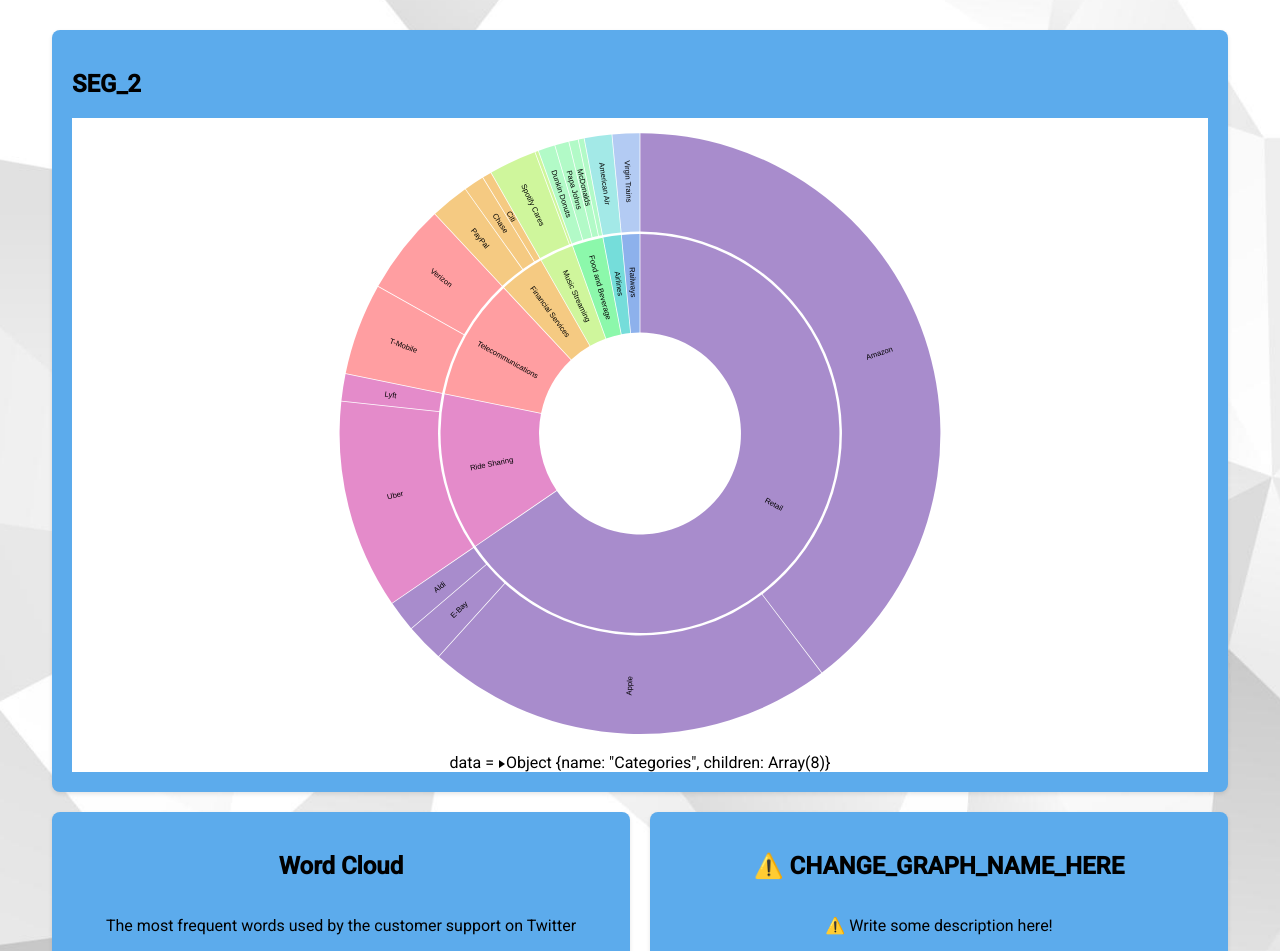
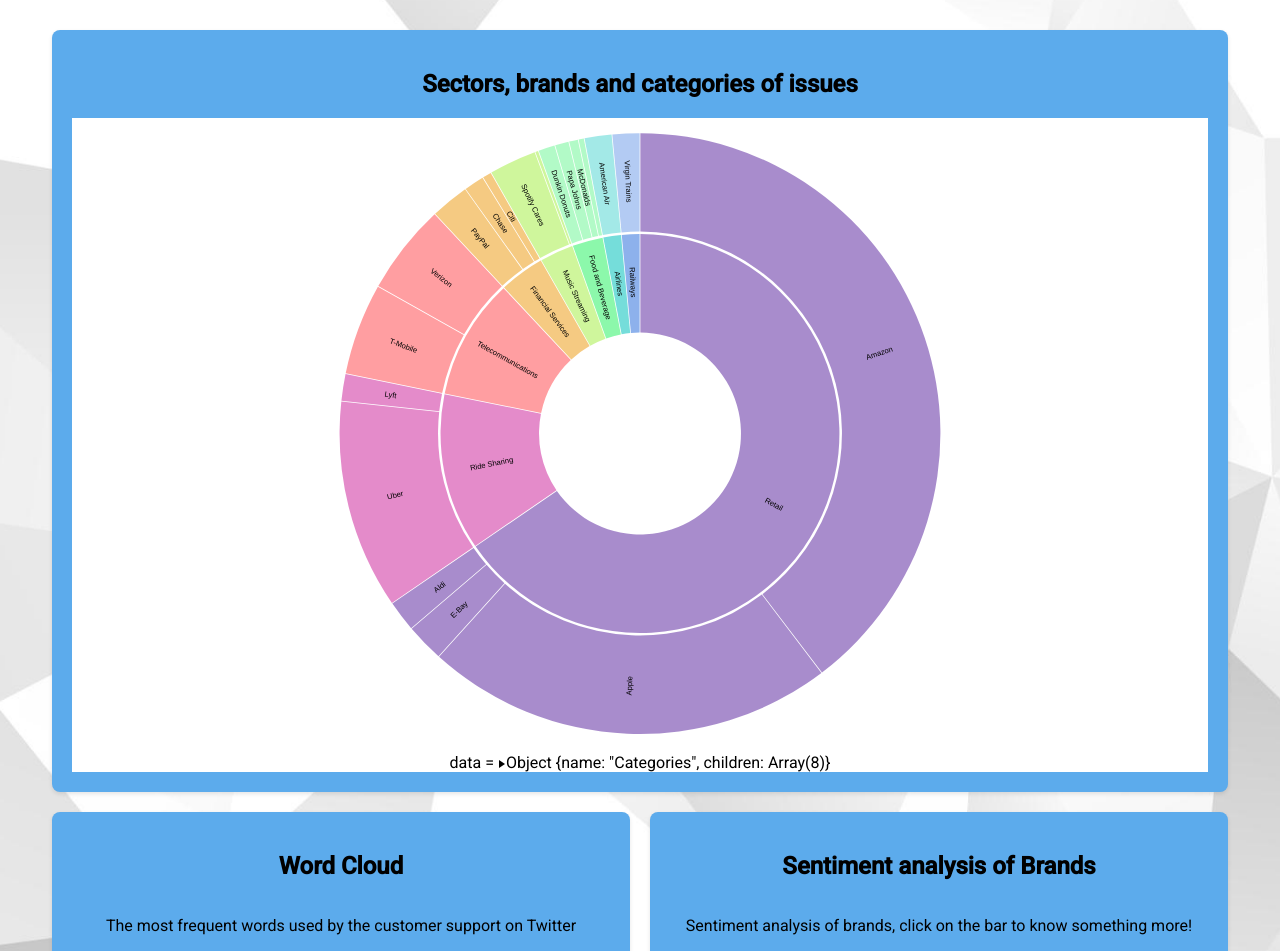
Before and after one commit to tzhu27/cs467-implt-1, a Flask app: page / in a window 1280 px wide. Shown: the part 79-1030 px from the top of the page. Run offline with Flask 3, Linux system fonts and the light colour scheme; data that the repository does not hold is empty; parts of the project's set-up code (start-up, migrations or seed data) failed here and were passed over; some libraries are stand-ins or nearby versions.

Commit message:
plus one

```diff
--- a/templates/index.html
+++ b/templates/index.html
@@ -148,7 +148,7 @@
         </div>
         <!-- TODO GRAPH 1 -->
         <div class="dashboard-item1">
-            <h2>SEG_2</h2>
+            <h2 style="text-align: center;">Sectors, brands and categories of issues</h2>
             <div id="sunburst-chart" style="background-color: #ffffff; text-align: center;"></div>
             <script type="module">
                 import define from "/static/js/zoomable/index.js"; import {Runtime, Library, Inspector} from "/static/js/zoomable/runtime.js"; const runtime = new Runtime(); const main = runtime.module(define, Inspector.into(document.getElementById('sunburst-chart')));
@@ -174,8 +174,8 @@
 
             </div>
             <div class="dashboard-item">
-                <h2>⚠️ CHANGE_GRAPH_NAME_HERE</h2>
-                <p style="text-align: center;">⚠️ Write some description here!</p>
+                <h2>Sentiment analysis of Brands</h2>
+                <p style="text-align: center;">Sentiment analysis of brands, click on the bar to know something more!</p>
 
                 <select class="dropdown" id="sentiment-analysis">
                     {% for company in companies %}
```
Also changed, not shown: 1 other file.
